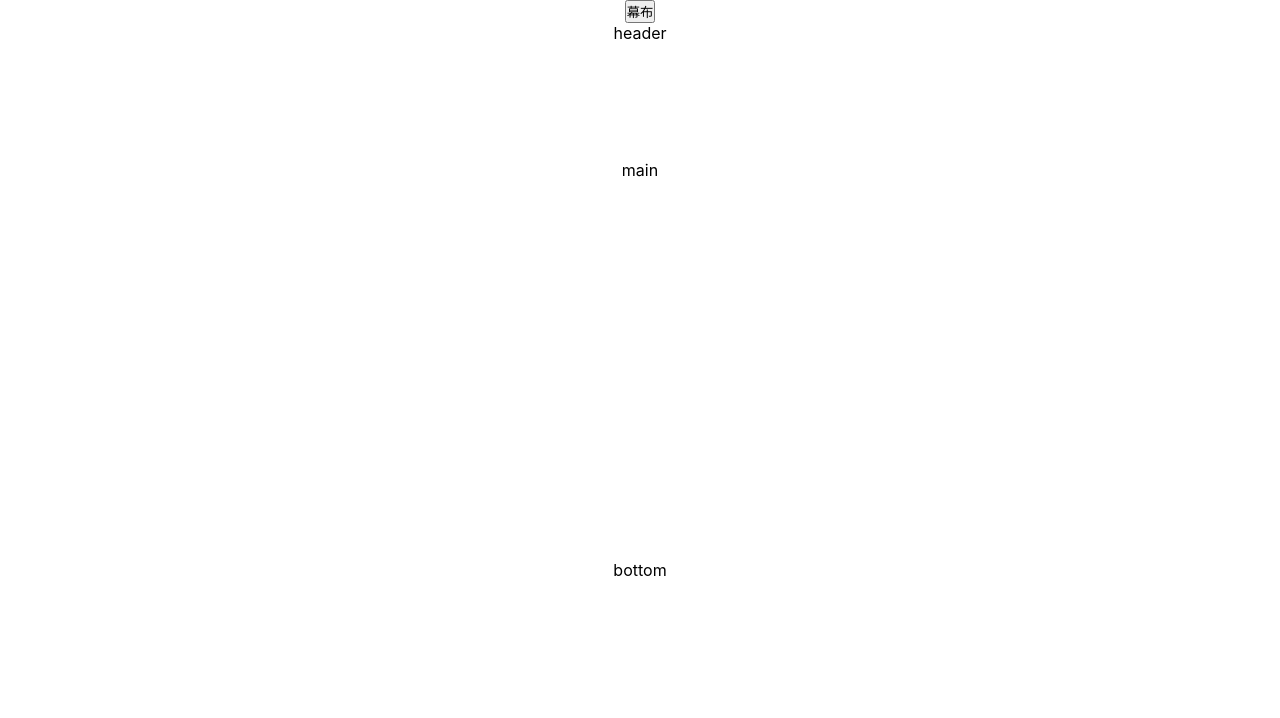
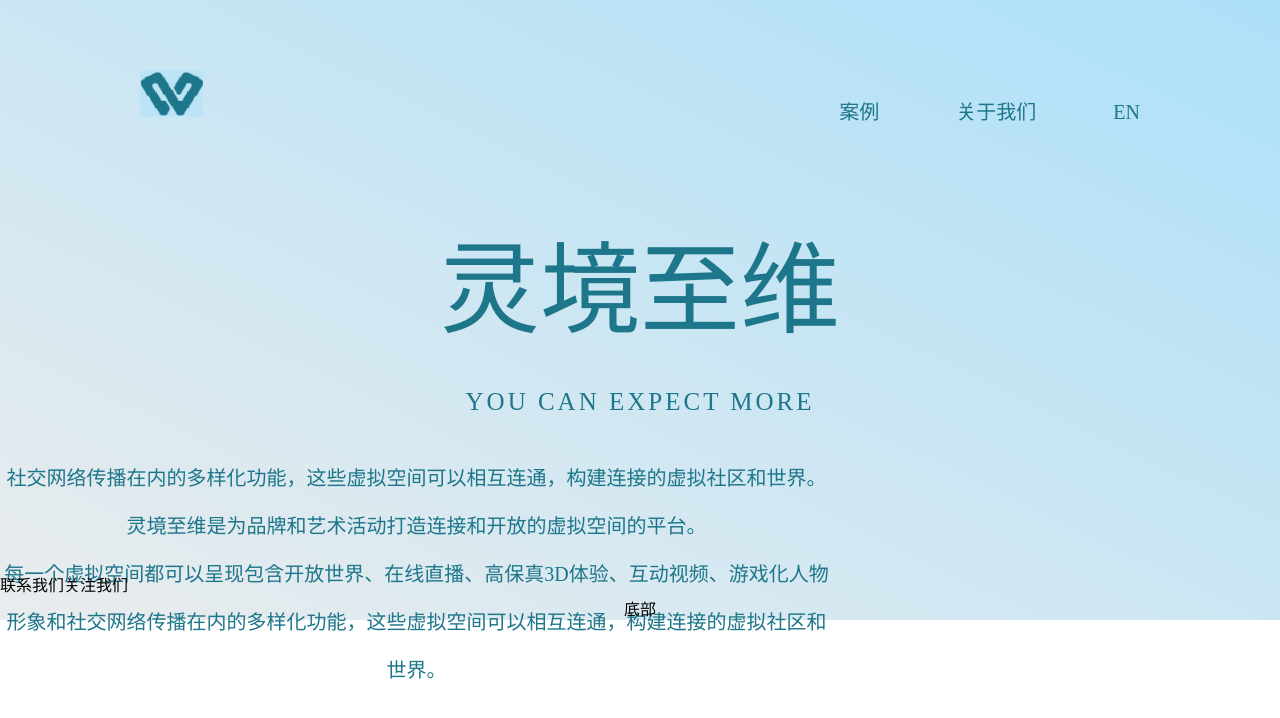
Before and after one commit to pywuziming/wuziming.github.io, a React (Create React App) app: page / in a window 1280 px wide. Shown: the top 718 px of the page. Built offline with nearby package versions, Linux system fonts and the light colour scheme.

Commit message:
WIP: PC端头部

```diff
--- a/src/App.css
+++ b/src/App.css
@@ -1,8 +1,91 @@
 .App {
+  width: 100%;
   text-align: center;
+  background: linear-gradient(to top right, #EAECED, #ACE0F9);
+
 }
-
-.App-logo {
+.header-container {
+  width: 100%;
+}
+.content {
+  display: flex;
+  justify-content: space-between;
+  align-items: center;
+  margin-left: 140px;
+  margin-right: 140px;
+  padding-top: 70px;
+}
+.content .left-content {}
+.content .left-content img{
+  width: 63px;
+  height: 47px;
+}
+.right-content {
+  display: flex;
+}
+.txt-btn {
+  height: 20px;
+  font-family: IdeaFonts-JueJiangHei-60;
+  font-size: 20px;
+  font-weight: normal;
+  font-stretch: normal;
+  line-height: 53px;
+  letter-spacing: 0px;
+  color: #1d768a;
+}
+.right-content div {
+  margin-right: 77px;
+}
+.right-content div:last-of-type {
+  margin-right: 0;
+}
+.click-btn:active {
+  color: white;
+}
+.main-container {
+  width: 100%;
+  margin-top: 144px;
+  display: flex;
+  flex-direction: column;
+  justify-content: center;
+}
+.main-container .title {
+  /* width: 391px; */
+	height: 91px;
+	font-family: IdeaFonts-JueJiangHei-85;
+	font-size: 100px;
+	font-weight: normal;
+	font-stretch: normal;
+	line-height: 53px;
+	letter-spacing: 0px;
+	color: #1d768a;
+}
+.main-container .txt-ENglish {
+	height: 20px;
+  margin-top: 32px;
+	font-family: IdeaFonts-JueJiangHei-85;
+	font-size: 25px;
+	font-weight: normal;
+	font-stretch: normal;
+	letter-spacing: 3px;
+	color: #1d768a;
+}
+.main-container .txt-desc {
+	width: 833px;
+	height: 118px;
+  margin-top: 46px;
+	font-family: IdeaFonts-JueJiangHei-60;
+	font-size: 20px;
+	font-weight: normal;
+	font-stretch: normal;
+	line-height: 48px;
+	letter-spacing: 0px;
+	color: #1d768a;
+}
+.btn-container{
+  display: flex;
+}
+/* .App-logo {
   height: 40vmin;
   pointer-events: none;
 }
@@ -35,4 +118,4 @@
   to {
     transform: rotate(360deg);
   }
-}
+} */
--- a/src/App.js
+++ b/src/App.js
@@ -1,12 +1,39 @@
-import logo from './logo.svg';
+// import logo from './logo.svg';
 import './App.css';
-import Logo from './components/Logo';
+// import Logo from './components/Logo';
+import logo from './static/logo.png'
 
 function App() {
   return (
     <div className="App">
-      <Logo></Logo>
+      {/* <Logo></Logo> */}
+      <header className='header-container'>
+        <div className='content'>
+          <div className='left-content'>
+            <img alt='' src={logo} className='img'/>
+          </div>
+          <div className='right-content'>
+            <div className='txt-btn click-btn'>案例</div>
+            <div className='txt-btn'>关于我们</div>
+            <div className='txt-btn'>EN</div>
+          </div>
+        </div>
+      </header>
+      <main className='main-container'>
+        <div className='title'>灵境至维</div>
+        <div className='txt-ENglish'>YOU CAN EXPECT MORE</div>
+        <div className='txt-desc'>
+          <div>社交网络传播在内的多样化功能，这些虚拟空间可以相互连通，构建连接的虚拟社区和世界。</div>
+          <div>灵境至维是为品牌和艺术活动打造连接和开放的虚拟空间的平台。</div>
+          <div>每一个虚拟空间都可以呈现包含开放世界、在线直播、高保真3D体验、互动视频、游戏化人物形象和社交网络传播在内的多样化功能，这些虚拟空间可以相互连通，构建连接的虚拟社区和世界。</div>
+        </div>
 
+        <div className='btn-container'>
+          <div>联系我们</div>
+          <div>关注我们</div>
+        </div>
+      </main>
+      <footer className='header-container'>底部</footer>
     </div>
   );
 }
--- a/src/components/Logo/index.css
+++ b/src/components/Logo/index.css
@@ -36,6 +36,7 @@
   height: 100vh;
   width: 0;
   transition: all 1s ease;
+  opacity: 0.1;
 }
 
 .full-bg.bottom-to-top.radius {
@@ -45,15 +46,53 @@
 .full-bg.bottom-to-top {
   bottom: 0;
   height: 100vh;
-  background: #000;
+  background: #3f3f3f;
 }
 .full-bg.left-to-right {
   bottom: 0;
   right: 0;
   width: 100vw;
-  background: #000;
+  background: #3f3f3f;
+  opacity: 0.2;
 }
 .full-bg.left-to-right.radius {
   border-top-left-radius: 90px;
-  border-bottom-left-radius: 200px;
+  border-bottom-left-radius: 300px;
 }
+.wx {
+  height: 200px;
+  width: 200px;
+  background-color: red;
+  position: fixed;
+  top: calc(50% - 100px);
+  right: -200px;
+}
+.wx-move {
+  /* animation: wx-right-left infinite 1s linear; */
+
+  /*动画配置 */
+  /* 1、设置动画名称 */
+  animation-name: wx-right-left;
+  /* 2、动画持续时间 */
+  animation-duration: 2s;
+  /* 3、动画执行速度 */
+  animation-timing-function: linear;
+  /* 4、等待时长 */
+  /* animation-delay: 2s; */
+  /* 5、设置动画播放次数 */
+  /* animation-iteration-count: infinite; */
+  /* 6、设置动画是否反向播放 */
+  animation-direction: alternate;
+  /* 7、动画结束时应用最后一帧 */
+  animation-fill-mode: forwards;
+}
+@keyframes wx-right-left {
+  from {
+    top: calc(50% - 100px);
+    right: -200px;
+  }
+  to {
+    top: calc(50% - 100px);
+    right: calc(50% - 100px);
+  }
+}
--- a/src/components/Logo/index.js
+++ b/src/components/Logo/index.js
@@ -14,17 +14,30 @@ export default function Logo() {
     }, 1200)
   }
 
+  const handleMove = () => {
+    const fullBg = document.querySelector('.wx')
+    fullBg.classList.add('wx-move')
+    // fullBg.classList.add('radius')
+    // setTimeout(() => {
+    //     fullBg.classList.remove('radius')
+    // }, 500)
+    // setTimeout(() => {
+    //     fullBg.classList.remove('left-to-right')
+    // }, 1200)
+  };
+
   return (
     <>
         <div className="box">
             <div className="header">
                 <button id="btn" onClick={showModal}>幕布</button>
-                <div className="clicking">header</div>
+                <div className="clicking" onClick={handleMove}>header</div>
             </div>
             <div className="main">main</div>
             <div className="bottom">bottom</div>
         </div>
         <div className="full-bg"></div>
+        <div className="wx" onClick={handleMove}></div>
     </>
   );
 }
```
Also changed, not shown: package.json (line endings or trailing spaces), src/static/logo.png (added).
